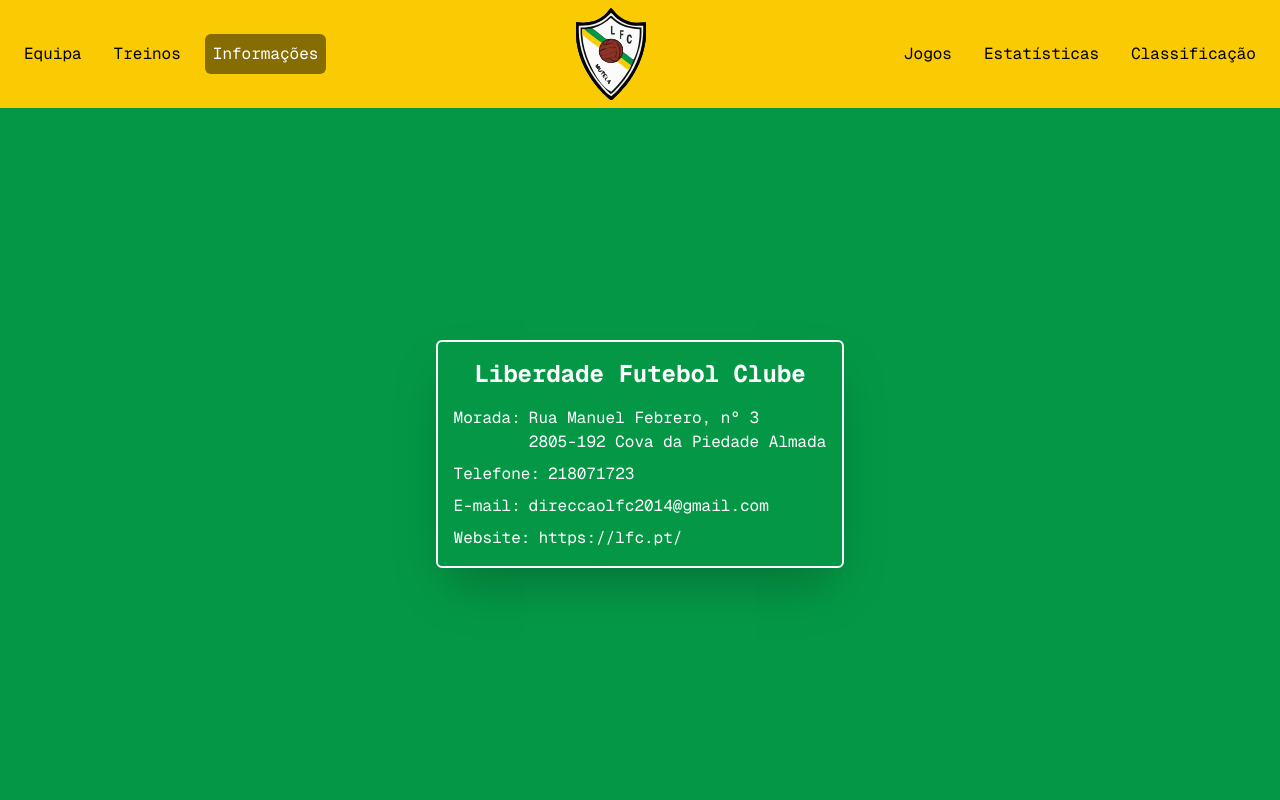
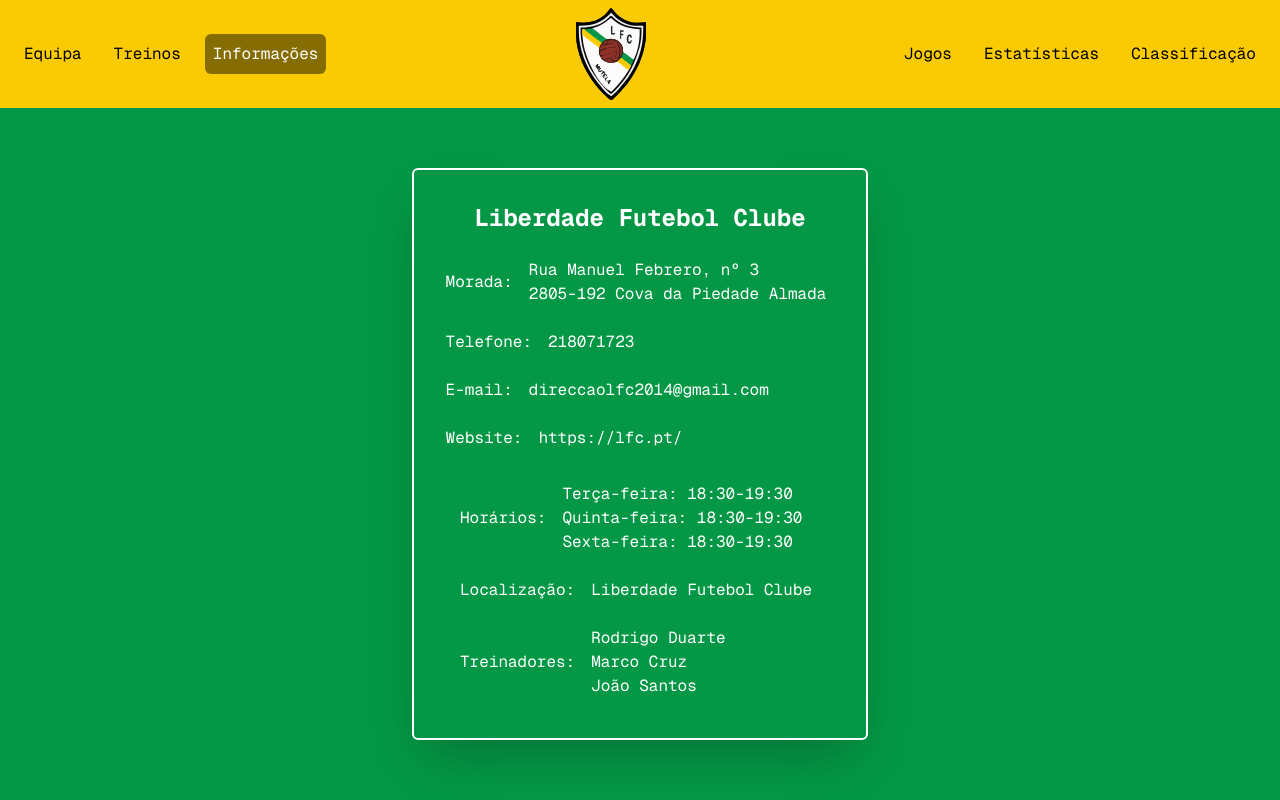
Before and after one commit to B0linhaaa/Manager-PT, a PHP site: page /info.php in a window 1280 px wide. Run offline with PHP 8.4, Linux system fonts and the light colour scheme; data that the repository does not hold is empty; some web fonts are replaced.

Commit message:
Update page "Information"

```diff
--- a/info.php
+++ b/info.php
@@ -7,7 +7,7 @@
   <body>
     <div
       id="container"
-      class="max-w-[1400px] mx-auto w-full min-h-dvh bg-gray-500 flex flex-col"
+      class="max-w-[1400px] mx-auto w-full min-h-dvh bg-gray-500 flex flex-col select-none"
     >
       <?php include 'assets/components/Header.php'; ?>
 
@@ -16,43 +16,87 @@
         class="w-full flex-grow flex justify-center items-center bg-[#049846] text-white"
       >
         <div
-          class="flex flex-col items-center gap-4 border-2 border-white shadow-2xl p-4 rounded-md"
+          class="flex flex-col items-center gap-4 border-2 border-white shadow-2xl p-8 rounded-md"
         >
           <p class="text-center text-2xl font-bold">Liberdade Futebol Clube</p>
 
           <div class="flex flex-col items-start gap-2">
-            <div class="flex gap-2">
+            <div class="flex items-center gap-2">
               <p>Morada:</p>
 
-              <p>
+              <p class="hover:bg-[#017d38] p-2 rounded-md transition-all duration-300">
                 Rua Manuel Febrero, nº 3 <br />
                 2805-192 Cova da Piedade Almada
               </p>
             </div>
 
-            <div class="flex gap-2">
+            <div class="flex items-center gap-2">
               <p>Telefone:</p>
 
               <a
-                class="hover:underline"
+                class="hover:bg-[#017d38] p-2 rounded-md transition-all duration-300"
                 href="tel:+351218071723"
                 target="_blank"
                 >218071723</a
               >
             </div>
 
-            <div class="flex gap-2">
+            <div class="flex items-center gap-2">
               <p>E-mail:</p>
 
-              <a href="mailto:direccaolfc2014@gmail.com" target="_blank"
-                >direccaolfc2014@gmail.com</a
+              <a
+                class="hover:bg-[#017d38] p-2 rounded-md transition-all duration-300"
+                href="mailto:direccaolfc2014@gmail.com"
+                target="_blank"
               >
+                direccaolfc2014@gmail.com
+              </a>
             </div>
 
-            <div class="flex gap-2">
+            <div class="flex items-center gap-2">
               <p>Website:</p>
 
-              <a href="https://lfc.pt/" target="_blank">https://lfc.pt/</a>
+              <a
+                class="hover:bg-[#017d38] p-2 rounded-md transition-all duration-300"
+                href="https://lfc.pt/"
+                target="_blank"
+              >
+                https://lfc.pt/
+              </a>
+            </div>
+          </div>
+
+          <div class="flex flex-col items-start gap-2">
+            <div class="flex items-center gap-2">
+              <p>Horários:</p>
+
+              <p class="hover:bg-[#017d38] p-2 rounded-md transition-all duration-300">
+                Terça-feira: 18:30-19:30 <br />
+                Quinta-feira: 18:30-19:30 <br />
+                Sexta-feira: 18:30-19:30
+              </p>
+            </div>
+
+            <div class="flex items-center gap-2">
+              <p>Localização:</p>
+
+              <a
+                class="hover:bg-[#017d38] p-2 rounded-md transition-all duration-300"
+                href="https://maps.app.goo.gl/F8AoTHtqtrMCwVG2A"
+                target="_blank"
+              >
+                Liberdade Futebol Clube
+              </a>
+            </div>
+
+            <div class="flex items-center gap-2">
+              <p>Treinadores:</p>
+
+              <p class="hover:bg-[#017d38] p-2 rounded-md transition-all duration-300">
+                Rodrigo Duarte <br />
+                Marco Cruz <br />
+                João Santos
+              </p>
             </div>
           </div>
         </div>
```
